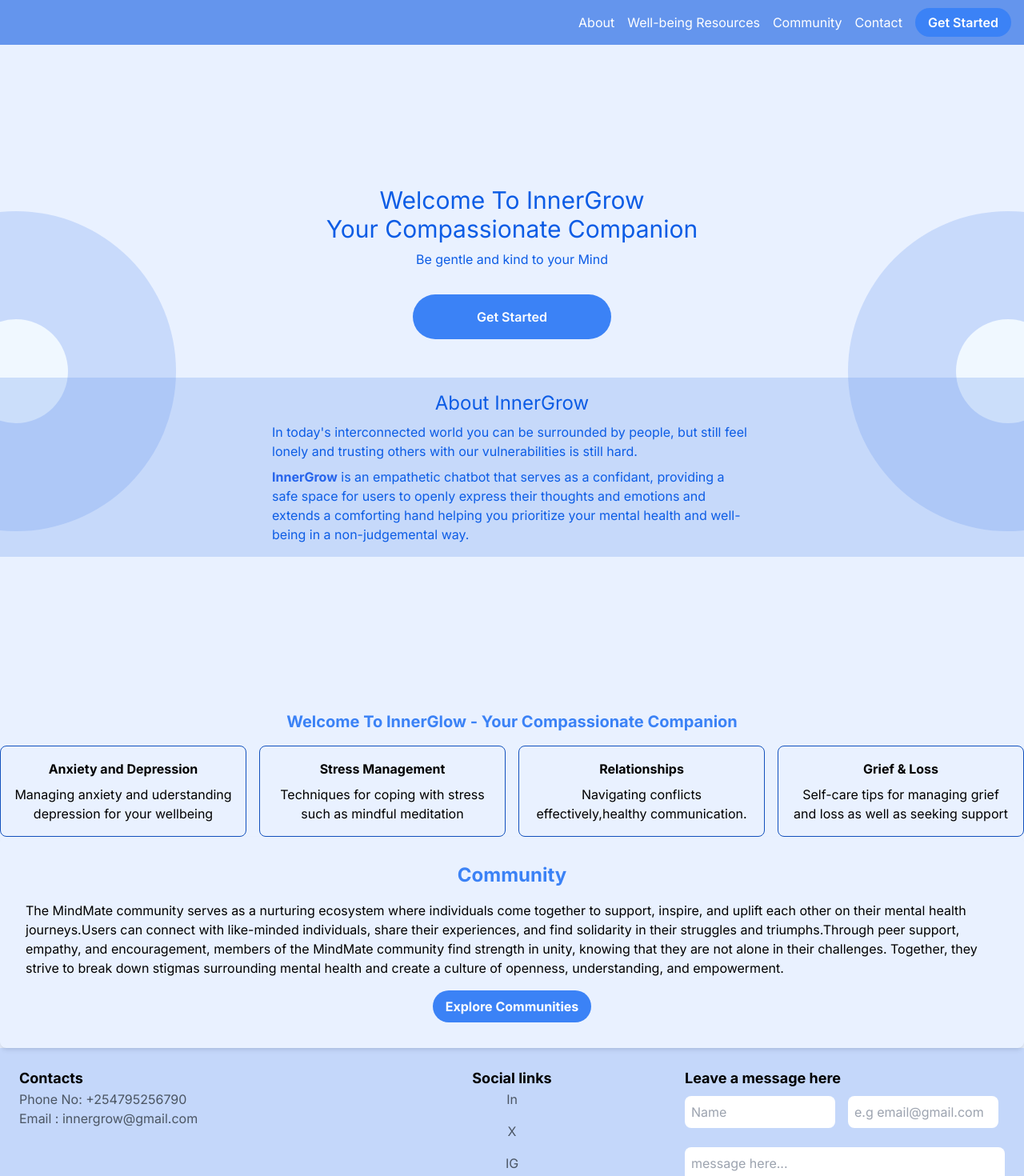
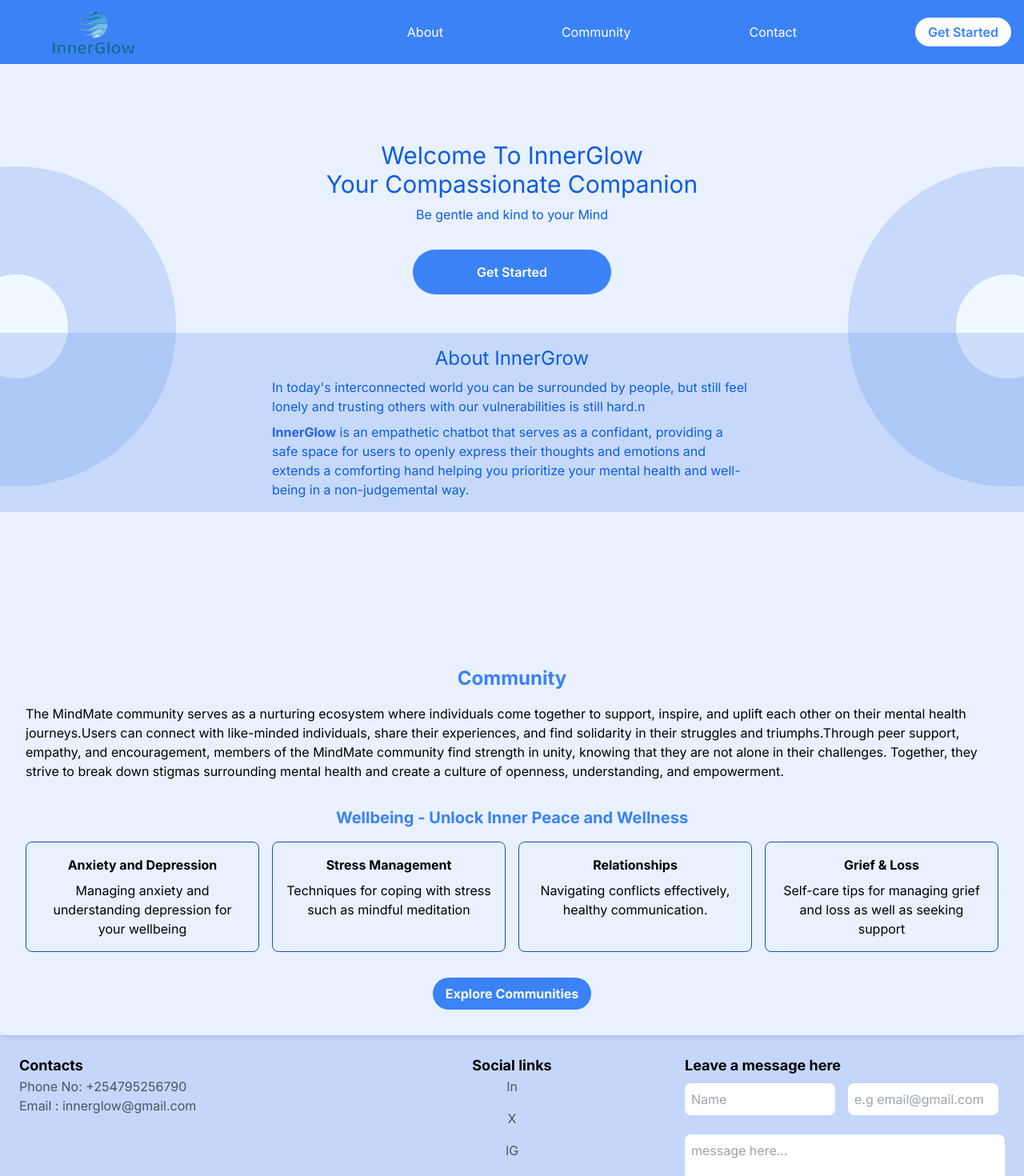
Before and after one commit to JosphineG/InnerGlow-Frontend, a Next.js app: page / in a window 1280 px wide. Shown: the top 1470 px of the page at 80% size. Built offline with nearby package versions, Linux system fonts and the light colour scheme.

Commit message:
update:landing page

```diff
--- a/package.json
+++ b/package.json
@@ -19,7 +19,7 @@
   "devDependencies": {
     "autoprefixer": "^10.0.1",
     "eslint": "^8",
-    "eslint-config-next": "14.1.0",
+    "eslint-config-next": "14.0.0",
     "postcss": "^8",
     "tailwindcss": "^3.3.0"
   }
--- a/src/app/components/Chat.jsx
+++ b/src/app/components/Chat.jsx
@@ -46,7 +46,7 @@ function Chat() {
         </form>
         <footer className="w-full px-4 py-2 mt-4 text-center text-gray-500 text-sm">
           <p>
-            InnerGrow AI 2024.Al rights reserved.Terms of services and Privacy
+            InnerGlow AI 2024.All rights reserved.Terms of services and Privacy
             policy
           </p>
         </footer>
--- a/src/app/components/ChatNav.jsx
+++ b/src/app/components/ChatNav.jsx
@@ -3,7 +3,7 @@ import Link from "next";
 function ChatNav() {
   return (
     <header className="w-screen flex justify-between items-center gap-2 px-4 md:px-20 py-4 fixed z-[9999] h-[80px] shadow-lg bg-[#e9f1ff]">
-      <h1>InnerGrow</h1>
+      <h1>InnerGlow</h1>
       <nav className="flex justify-between items-center gap-4 md:gap-20 capitalize">
         <a href="">articles</a>
         <a href="">history</a>
--- a/src/app/components/Community.jsx
+++ b/src/app/components/Community.jsx
@@ -10,10 +10,35 @@ const Community = () => {
           The MindMate community serves as a nurturing ecosystem where individuals come together to support, inspire, and uplift each other on their mental health journeys.Users can connect with like-minded individuals, share their experiences, and find solidarity in their struggles and triumphs.Through peer support, empathy, and encouragement, members of the MindMate community find strength in unity, knowing that they are not alone in their challenges. Together, they strive to break down stigmas surrounding mental health and create a culture of openness, understanding, and empowerment.
         </p>
       </div>
-      <button className="bg-blue-500 hover:bg-blue-700 text-white font-bold py-2 px-4 rounded-l-full rounded-r-full mx-auto block">
+
+       <div className="container mx-auto mt-8">
+      <div className="flex justify-center items-center mb-4">
+        <h1 className='text-xl font-bold text-blue-500'>Wellbeing - Unlock Inner Peace and Wellness</h1>
+      </div>
+      <div className="grid grid-cols-1 sm:grid-cols-2 md:grid-cols-2 lg:grid-cols-4 gap-4">
+        <div className="border border-[#1351BD] p-4 rounded-lg text-center">
+          <h2 className="font-bold text-md">Anxiety and Depression</h2>
+          <p className="mt-2 text-md">Managing anxiety and understanding depression for your wellbeing</p>
+        </div>
+        <div className="border border-[#1351BD] p-4 rounded-lg text-center">
+          <h2 className="font-bold text-md">Stress Management</h2>
+          <p className="mt-2 text-md">Techniques for coping with stress such as mindful meditation</p>
+        </div>
+        <div className="border border-[#1351BD] p-4 rounded-lg text-center">
+          <h2 className="font-bold text-md">Relationships </h2>
+          <p className="mt-2 text-md">Navigating conflicts effectively, healthy communication.</p>
+        </div>
+        <div className="border border-[#1351BD] p-4 rounded-lg text-center">
+          <h2 className="font-bold text-md">Grief & Loss </h2>
+          <p className="mt-2 text-md">Self-care tips for managing grief and loss as well as seeking support</p>
+        </div>
+      </div>
+      </div>
+      <button className="bg-blue-500 mt-8 hover:bg-blue-700 text-white font-bold py-2 px-4 rounded-l-full rounded-r-full mx-auto block">
         Explore Communities
       </button>
     </div>
+
   );
 };
 
--- a/src/app/components/Footer.jsx
+++ b/src/app/components/Footer.jsx
@@ -6,7 +6,7 @@ function Footer() {
       <div>
         <h3 className="font-bold text-lg">Contacts</h3>
         <p className="text-gray-600">Phone No: +254795256790</p>
-        <p className="text-gray-600">Email : innergrow@gmail.com</p>
+        <p className="text-gray-600">Email : innerglow@gmail.com</p>
       </div>
       <div>
         <h3 className="font-bold text-lg md:text-center">Social links</h3>
--- a/src/app/components/Home.jsx
+++ b/src/app/components/Home.jsx
@@ -1,16 +1,15 @@
-import React from "react";
-import Link from 'next/link';
+
 import HomeNav from "./HomeNav";
 import LandingPage from "./LandingPage"
 import Footer from "./Footer"
-import Wellbeing from "./Wellbeing"
+
 import Community from "./Community";
-const Home= () => {
+
+const Home = () => {
   return (
     <div className="flex flex-col">
       <HomeNav/>
       <LandingPage />
-      <Wellbeing/>
       <Community/>
       <Footer/>
     </div>
--- a/src/app/components/HomeNav.jsx
+++ b/src/app/components/HomeNav.jsx
@@ -1,20 +1,18 @@
 import React from 'react'
 import Link from 'next/link';
+import Image from 'next/image';
 
 const HomeNavbar = () => {
   return (
-    <nav className="bg-[#6495ed] p-4">
-      <div className="container mx-auto flex items-center justify-between">
+    <nav className="bg-blue-500  p-4 fixed w-screen z-[999] h-[80px] flex ">
+      <div className="container mx-auto flex items-center justify-between w-full">
         <div className="flex items-center">
-          {/* <img src="/logo.svg" alt="Logo" className="h-8 mr-2" /> */}
+          <Image src="/innerglow.png" alt="Logo" className="mr-2" width={200} height={0}/>
         </div>
 
-        <div className="flex items-center space-x-4">
+        <div className="flex items-center space-x-4   justify-between md:gap-[100px] md:space-x-12">
           <Link href="#about"className="text-white hover:text-gray-200">
             About
-          </Link>
-          <Link href="/wellbeing"className="text-white hover:text-gray-200">
-           Well-being Resources
           </Link>
           <Link href="/community"className="text-white hover:text-gray-200">
             Community
@@ -23,7 +21,7 @@ const HomeNavbar = () => {
            Contact
           </Link>
           <div className='ml-auto'>
-            <Link href="/get-started"className="bg-blue-500 text-white hover:bg-blue-300 py-2 px-4 rounded-l-full rounded-r-full font-semibold">Get Started
+            <Link href="/get-started"className="bg-white text-blue-500 hover:bg-blue-300 py-2 px-4 rounded-l-full rounded-r-full font-semibold">Get Started
             </Link>
           </div>
         </div>
--- a/src/app/components/LandingPage.jsx
+++ b/src/app/components/LandingPage.jsx
@@ -1,12 +1,11 @@
 import React from "react";
 import Donut from "./Donut";
-
 function LandingPage() {
   return (
     <div className="w-screen h-screen flex-col flex justify-center items-center overflow-x-hidden">
       <div className="relative w-full h-[300px] flex  justify-center items-center flex-col text-[#0C5CE5] pt-4">
         <h1 className="text-3xl text-center">
-          Welcome To InnerGrow
+          Welcome To InnerGlow
           <br />
           Your Compassionate Companion
         </h1>
@@ -21,12 +20,12 @@ function LandingPage() {
           >
             <h2 className="text-2xl mb-2">About InnerGrow</h2>
             <p className="w-full text-left ">
-              In today's interconnected world you can be surrounded by people,
+             { `In today\'s interconnected world you can be surrounded by people,
               but still feel lonely and trusting others with our vulnerabilities
-              is still hard.
+              is still hard.`}n
             </p>
             <p className="text-left mt-2">
-              <span className="text-blue-600 font-bold">InnerGrow</span> is an
+              <span className="text-blue-600 font-bold">InnerGlow</span> is an
               empathetic chatbot that serves as a confidant, providing a safe
               space for users to openly express their thoughts and emotions and
               extends a comforting hand helping you prioritize your mental
--- a/src/app/components/Wellbeing.jsx
+++ /dev/null
@@ -1,31 +0,0 @@
-import React from 'react'
-
-// pages/index.js
-
-const Wellbeing = () => {
-  return (
-    <div className="container mx-auto mt-8">
-      <div className="flex justify-center items-center mb-4 "> <h1 className='text-xl font-bold text-blue-500'>Welcome To InnerGlow - Your Compassionate Companion</h1></div>
-      <div className="grid grid-cols-1 md:grid-cols-2 lg:grid-cols-4 gap-4">
-        <div className="border border-[#1351BD] p-4 rounded-lg text-center">
-          <h2 className="font-bold text-md">Anxiety and Depression</h2>
-          <p className="mt-2 text-md">Managing anxiety and uderstanding depression for your wellbeing</p>
-        </div>
-        <div className="border border-[#1351BD] p-4 rounded-lg text-center">
-          <h2 className="font-bold text-md">Stress Management</h2>
-          <p className="mt-2 text-md">Techniques for coping with stress such as mindful meditation</p>
-        </div>
-        <div className="border border-[#1351BD] p-4 rounded-lg text-center">
-          <h2 className="font-bold text-md">Relationships </h2>
-          <p className="mt-2 text-md">Navigating conflicts effectively,healthy communication.</p>
-        </div>
-        <div className="border border-[#1351BD] p-4 rounded-lg text-center">
-          <h2 className="font-bold text-md">Grief & Loss </h2>
-          <p className="mt-2 text-md">Self-care tips for managing grief and loss as well as seeking support</p>
-        </div>
-      </div>
-    </div>
-  );
-};
-
-export default Wellbeing;
--- a/src/app/history/page.js
+++ b/src/app/history/page.js
@@ -5,7 +5,7 @@ function page() {
   return (
     <div>
       <header className="w-screen flex justify-between items-center gap-2 px-4 md:px-20 py-4 fixed z-[9999] h-[80px] shadow-lg bg-[#e9f1ff]">
-        <h1>InnerGrow</h1>
+        <h1>InnerGlow</h1>
         <nav className="flex justify-between items-center gap-4 md:gap-20 capitalize">
           <a href="">articles</a>
 
```
Also changed, not shown: public/innerglow.png (added), 1 other file (tests, documents, lock files or other folders).
